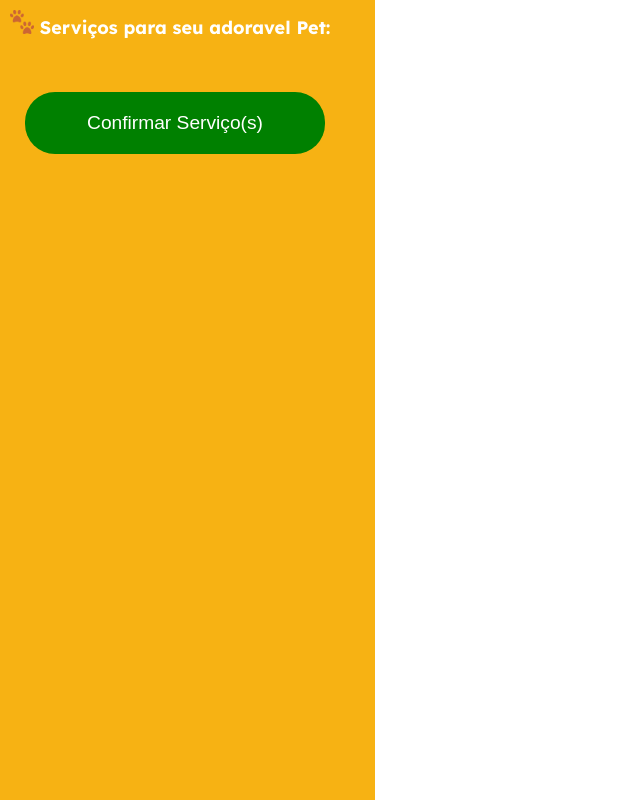
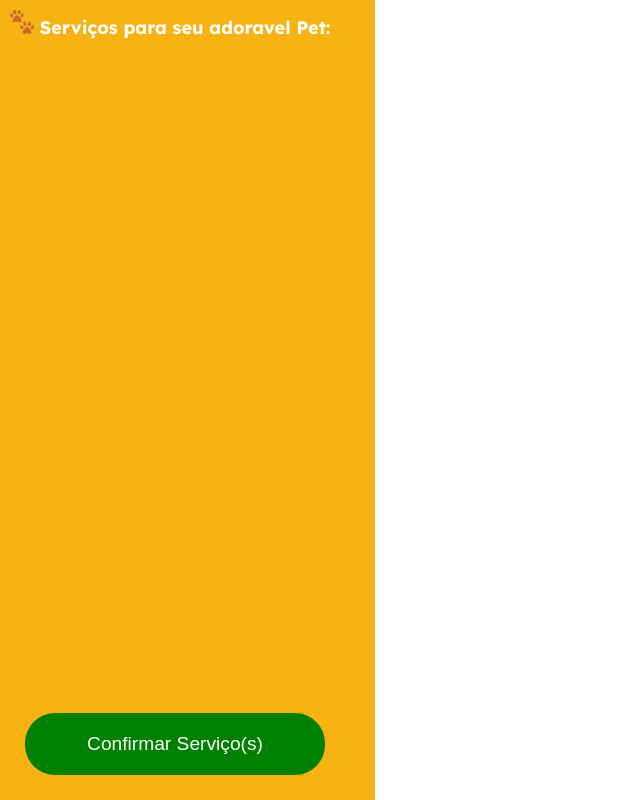
Before and after one commit to kassiajrauen/E-commerce-Front, a React (Create React App) app: page /shopping-cart in a window 1280 px wide. Shown: the whole page, without its empty margins (0-640 px from the left). Built offline with nearby package versions, Linux system fonts and the light colour scheme; a web font is replaced by a local one.

Commit message:
feat: adding layout Shopping Cart and Checkout

```diff
--- a/package.json
+++ b/package.json
@@ -6,6 +6,7 @@
     "axios": "^0.25.0",
     "react": "^17.0.2",
     "react-dom": "^17.0.2",
+    "react-ionicons": "^4.2.0",
     "react-router-dom": "^6.2.1",
     "react-scripts": "^4.0.3",
     "styled-components": "^5.3.3"
--- a/src/components/ShoppingCart/index.js
+++ b/src/components/ShoppingCart/index.js
@@ -5,6 +5,7 @@ import { useNavigate } from "react-router-dom";
 import {TokenContext} from '../../contexts/TokenContext';
 import {ServiceContext} from "../../contexts/ServiceContext";
 import { StyledShoppingCart } from "./styles";
+import { CloseOutline } from "react-ionicons";
 
 
 function ShoppingCart() {
@@ -12,9 +13,33 @@ function ShoppingCart() {
     const {token} = useContext(TokenContext);
    // const {user} = useContext(UserContext);
     const { selected, setSelected, services, setServices } = useContext(ServiceContext);
-
+    const [showConfirmation, setShowConfirmation] = useState(false);
 
     const navigate = useNavigate();
+
+    function total(services){
+        let sum = 0;
+        services.forEach((service)=>{
+            sum += service.price;
+        } );
+        return sum
+    }
+
+    function confirmation(e) {
+
+        e.preventDefault();
+
+        setShowConfirmation(!showConfirmation);
+    }
+
+    function goToHome(e) {
+        let servicesPuchased = services.filter(services => services.selected ==true);
+        servicesPuchased = {...servicesPuchased, date: "28/11/1993", total: total(servicesPuchased)};
+        e.preventDefault();
+        //handleService(e); feat:checkout
+        console.log(servicesPuchased);
+        navigate('/home');
+    }
 
     return(
         <StyledShoppingCart>
@@ -22,14 +47,26 @@ function ShoppingCart() {
 
             <div className="services-list">
                 {services.filter(services => services.selected ==true).map(service => (
-                    <div /*onClick={(event)=> dataService(event, service)}*/ key={service.id} className={`service`}>
+                    <div key={service.id} className={`service`}>
                         <img src={service.image} alt="logo"/>
                         <h2>{service.description}</h2>
                         <h3>R$ {service.price}</h3>
                     </div>
                 ))}
             </div>
-            <button  /*onClick={(event)=> openShoppingCart(event)}*/> Confirmar Serviço(s) </button>
+            <button  onClick={(event) => confirmation(event)}> Confirmar Serviço(s) </button>
+            {showConfirmation && (<div className='confirmation'>
+                <div className='close' onClick={(event) => confirmation(event)}>
+                    <CloseOutline color={'#000000'} height='25px' width='25px'/>
+                </div>
+                <div className='container-confirmation'>
+                    <h1>Tem certeza que deseja nossos serviços pelo total de (R$ {total(services.filter(services => services.selected ==true))})?</h1>
+                    <div className='yes-no'>
+                        <button onClick={(event) => confirmation(event)} className="yes">Não</button>
+                        <button onClick={(event) => goToHome(event)} className="no" >Sim</button>
+                    </div>
+                </div>
+            </div>)}
         </StyledShoppingCart>
     )
 }
--- a/src/components/ShoppingCart/styles.js
+++ b/src/components/ShoppingCart/styles.js
@@ -1,10 +1,10 @@
 import styled from "styled-components";
 
 const StyledShoppingCart = styled.div`
-    /* display: flex;
-    justify-content: center;
+    display: flex;
+    justify-content: space-between;
     flex-direction: column;
-    align-items: center; */
+   // align-items: center;
     gap:24px;
     background-color: #F7B213;
     width: 100%;
@@ -31,7 +31,7 @@ const StyledShoppingCart = styled.div`
         gap: 10px;
     }
     .service {
-        width: 150px;
+        width: 90%;
         height: 150px;
         /* display: flex;
         justify-content: space-between;
@@ -72,6 +72,79 @@ const StyledShoppingCart = styled.div`
         font-size: 1.2em;
         cursor: pointer;
     }
+    // checkout
+    .confirmation {
+        position: absolute;
+        height: 100vh;
+        width: 100%;
+        display: flex;
+        justify-content: center;
+        align-items: center;
+        background-color: rgba(0, 0, 0, 0.5);
+    }
+    .close{
+        position: fixed;
+        border-radius: 5px;
+        height: 30px;
+        width: 30px;
+        padding-top: 1px;
+        padding-right: 1px;
+        top: 24px;
+        right: 22px;
+        display: flex;
+        justify-content: center;
+        align-items: center;
+        background-color: white;
+    }
+    .container-confirmation {
+        position: relative;
+        width: 248px;
+        height: 210px;
+        border-radius: 12px;
+        display: flex;
+        flex-direction: column;
+        justify-content: center;
+        align-items: center;
+        background-color: white;
+        z-index: 2000;
+    }
+    .container-confirmation h1 {
+        color: black;
+        font-family: Lexend Deca;
+        font-weight: 700;
+        font-size: 18px;
+        line-height: 21px;
+        text-align: center;
+        margin-bottom: 47px;
+    }
+    .yes-no{
+        display: flex;
+        justify-content: center;
+        align-items: center;
+        gap: 2px;
+        margin-bottom: -15px;
+    }
+    .no{
+        height: 52px;
+        width: 95px;
+        background-color: #CECECE;
+        border-radius: 8px;
+        color: white;
+        font-family: Lexend Deca;
+        font-weight: 400;
+        font-size: 14px;
+    }
+
+    .yes{
+        height: 52px;
+        width: 95px;
+        background-color: #F7B213;
+        border-radius: 8px;
+        color: white;
+        font-family: Lexend Deca;
+        font-weight: 400;
+        font-size: 14px;
+    }
 `
 
 export { StyledShoppingCart };
--- a/src/contexts/ServiceContext.js
+++ b/src/contexts/ServiceContext.js
@@ -9,21 +9,21 @@ const ServiceProvider = ({children}) => {
         id: 1,
         image: "https://www.petz.com.br/blog/wp-content/uploads/2021/03/como-dar-banho-em-cachorro2.jpg",
         description: "Banho",
-        price: "39.99",
+        price: 39.99,
         selected: false
     },
     {
         id: 2,
         image: "https://www.naturedogh.com.br/imagens/onde-fazer-tosa-higienica-gato.jpg",
         description: "Tosa",
-        price: "59.99",
+        price: 59.99,
         selected: false
     },
     {
         id: 3,
         image: "https://www.petz.com.br/blog/wp-content/uploads/2019/05/transporte-de-animais-onibus-metro-2.jpg",
         description: "Transporte",
-        price: "99.99",
+        price: 99.99,
         selected: false
     }]);
     return(
```
Also changed, not shown: 1 other file (tests, documents, lock files or other folders).
